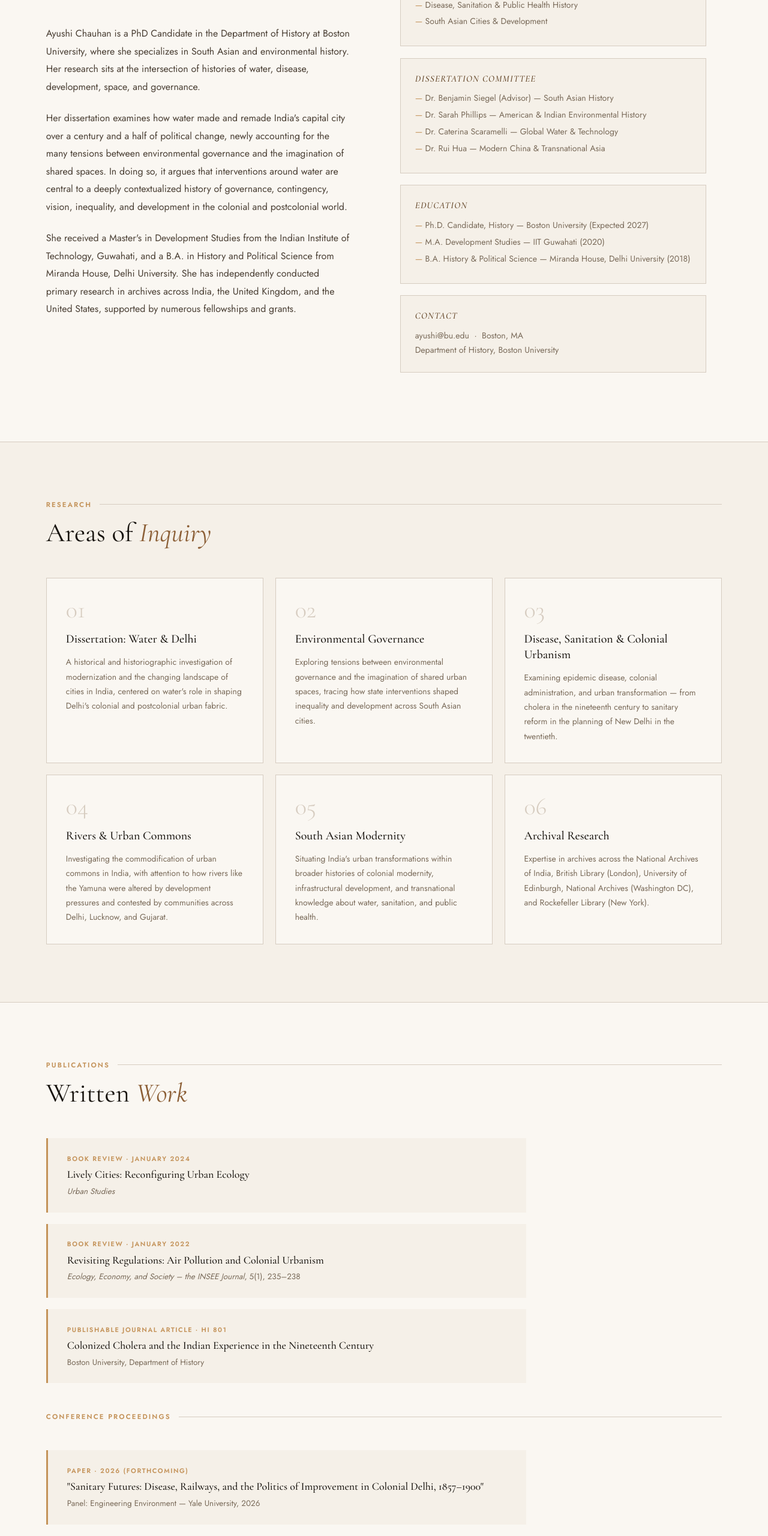
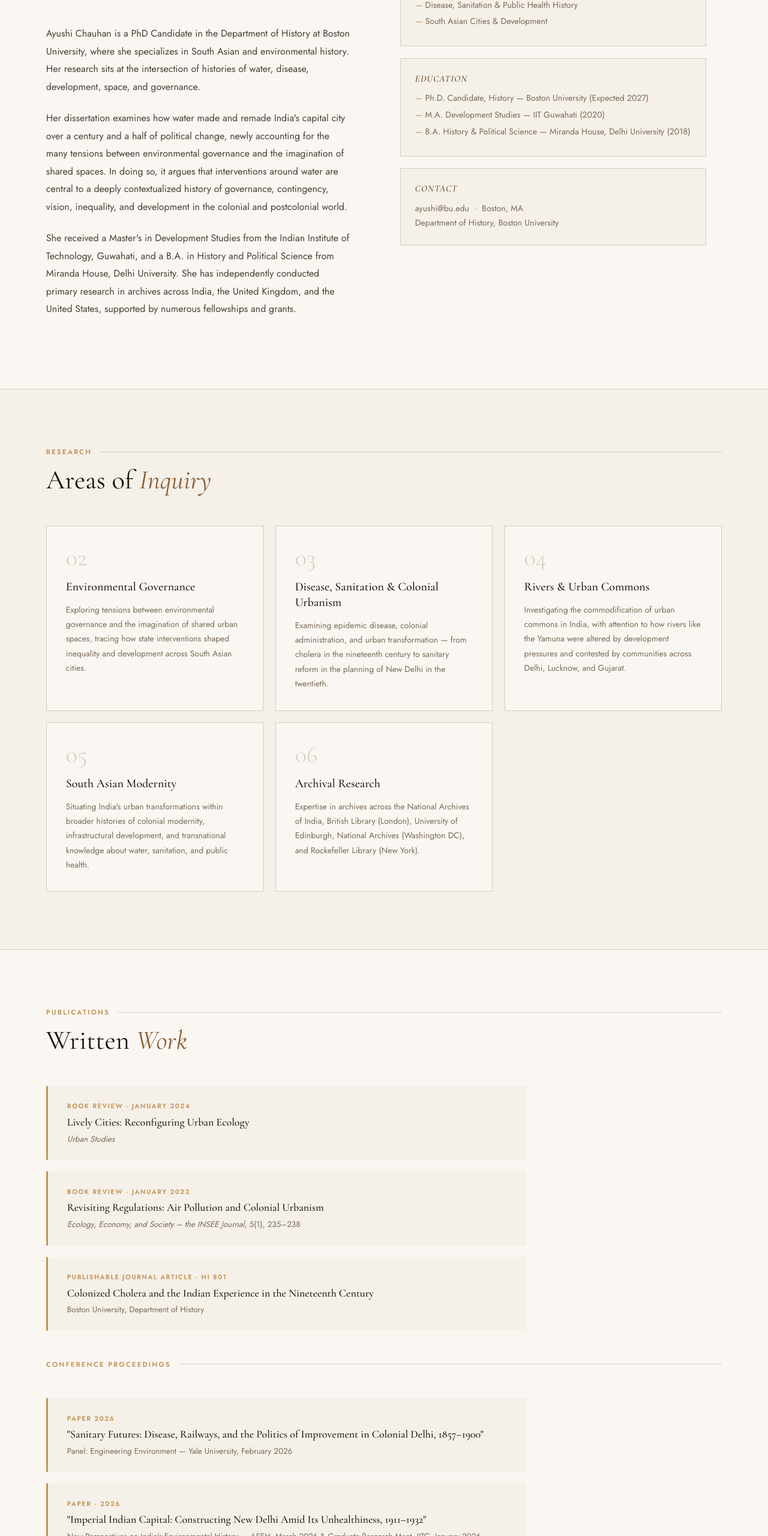
Before and after one commit to ayushichauhan971/ayushichauhan.github.io, a plain HTML site: page index.html in a window 1280 px wide. Shown: the part 1040-3600 px from the top of the page at 60% size. Drawn offline with nearby package versions, Linux system fonts and the light colour scheme.

Commit message:
Update index.html

```diff
--- a/index.html
+++ b/index.html
@@ -202,15 +202,6 @@
         </ul>
       </div>
       <div class="meta-block">
-        <h4>Dissertation Committee</h4>
-        <ul>
-          <li>Dr. Benjamin Siegel (Advisor) — South Asian History</li>
-          <li>Dr. Sarah Phillips — American &amp; Indian Environmental History</li>
-          <li>Dr. Caterina Scaramelli — Global Water &amp; Technology</li>
-          <li>Dr. Rui Hua — Modern China &amp; Transnational Asia</li>
-        </ul>
-      </div>
-      <div class="meta-block">
         <h4>Education</h4>
         <ul>
           <li>Ph.D. Candidate, History — Boston University (Expected 2027)</li>
@@ -232,11 +223,6 @@
     <h2>Areas of <em>Inquiry</em></h2>
   </div>
   <div class="research-grid">
-    <div class="research-card">
-      <div class="card-num">01</div>
-      <h3>Dissertation: Water &amp; Delhi</h3>
-      <p>A historical and historiographic investigation of modernization and the changing landscape of cities in India, centered on water's role in shaping Delhi's colonial and postcolonial urban fabric.</p>
-    </div>
     <div class="research-card">
       <div class="card-num">02</div>
       <h3>Environmental Governance</h3>
@@ -293,17 +279,17 @@
   </div>
   <div class="pub-list">
     <div class="pub-item">
-      <div class="pub-type">Paper · 2026 (Forthcoming)</div>
+      <div class="pub-type">Paper   2026</div>
       <div class="pub-title">"Sanitary Futures: Disease, Railways, and the Politics of Improvement in Colonial Delhi, 1857–1900"</div>
-      <div class="pub-meta">Panel: Engineering Environment — Yale University, 2026</div>
+      <div class="pub-meta">Panel: Engineering Environment — Yale University, February 2026</div>
     </div>
     <div class="pub-item">
-      <div class="pub-type">Paper · 2026 (Forthcoming)</div>
+      <div class="pub-type">Paper · 2026</div>
       <div class="pub-title">"Imperial Indian Capital: Constructing New Delhi Amid Its Unhealthiness, 1911–1932"</div>
-      <div class="pub-meta">New Perspectives on India's Environmental History — ASEH, 2026 &amp; Graduate Research Meet, IITG, 2026</div>
+      <div class="pub-meta">New Perspectives on India's Environmental History — ASEH, March 2026 &amp; Graduate Research Meet, IITG, January 2026</div>
     </div>
     <div class="pub-item">
-      <div class="pub-type">Paper · 2026 (Forthcoming)</div>
+      <div class="pub-type">Paper · 2026</div>
       <div class="pub-title">Panel: Diaspora, Diversity, and Disease: Reimagining Public Health in Culturally Complex Asian Societies</div>
       <div class="pub-meta">ASIANetwork, 2026</div>
     </div>
```
